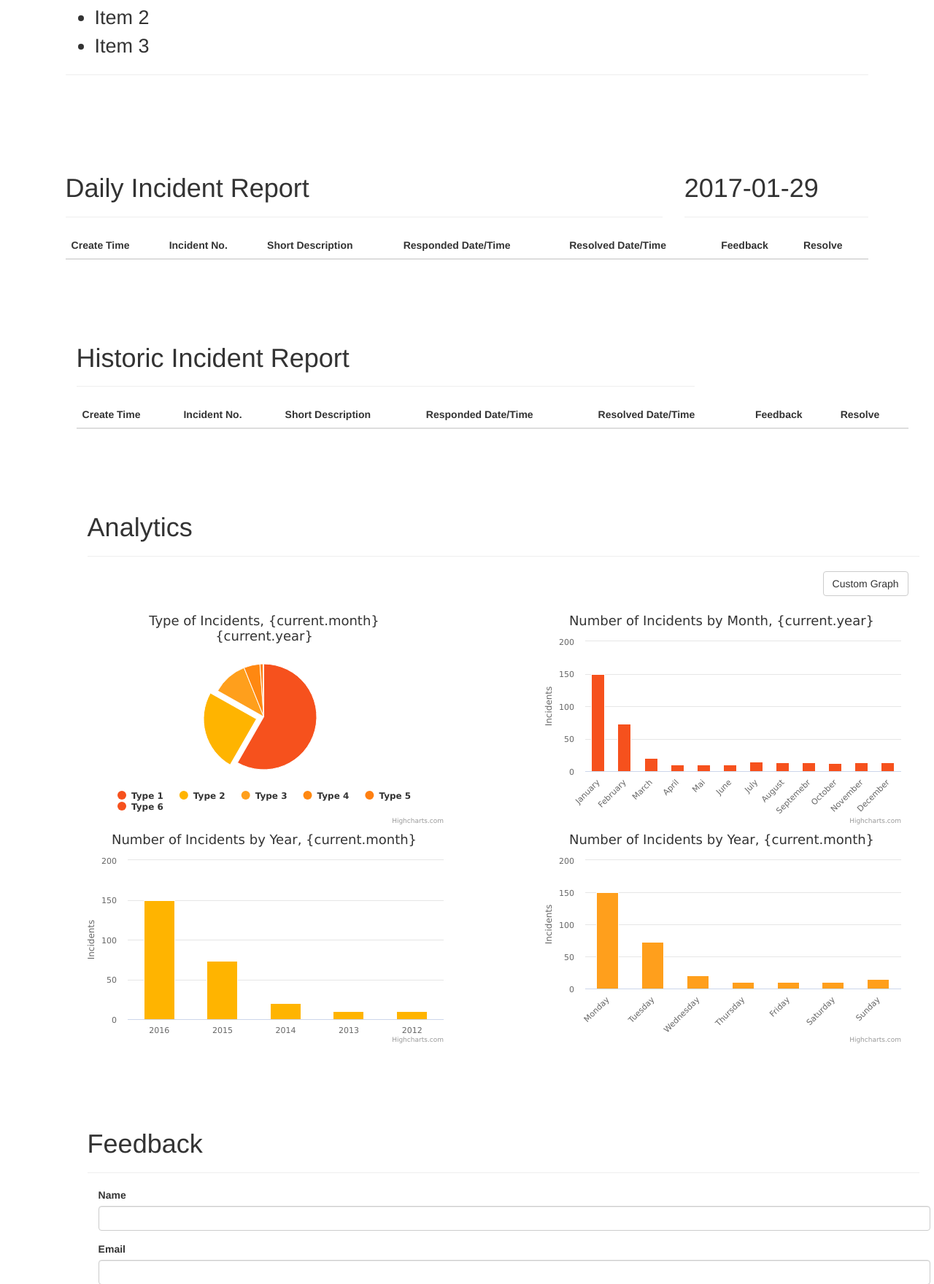
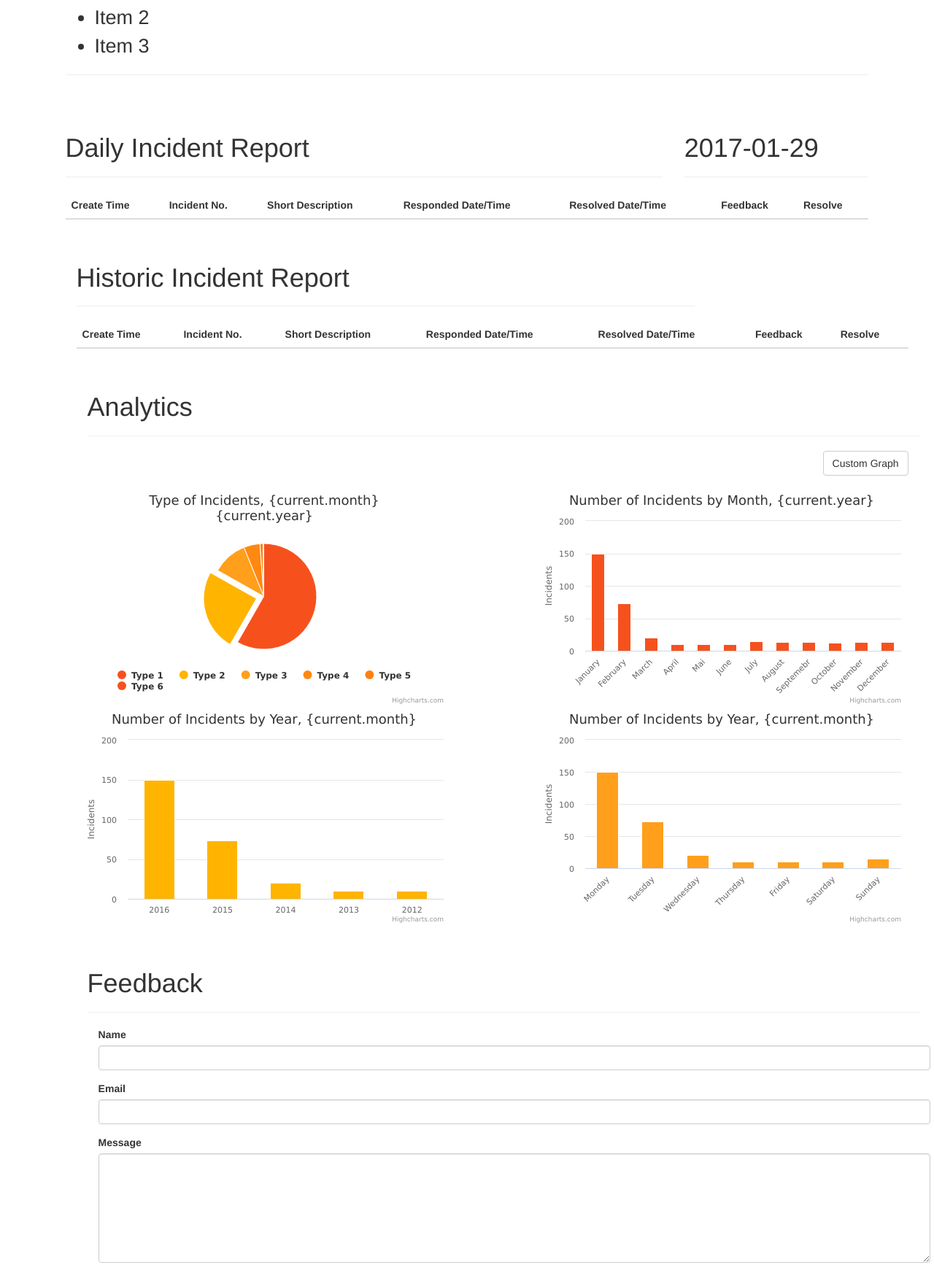
Before and after one commit to TeeJayYang/steelAlive, a Django app: page / in a window 1280 px wide. Shown: the part 238-1998 px from the top of the page at 73% size. Run offline with Django 3.2, Linux system fonts and the light colour scheme; data that the repository does not hold is empty; some libraries are stand-ins or nearby versions.

Commit message:
finalizing integration

```diff
--- a/templates/app/base.html
+++ b/templates/app/base.html
@@ -217,7 +217,7 @@
 
         <!-- <div class="container theme-showcase" role="main"> -->
         <div id=1></div>
-        <div style="height:75px"></div>
+        <div style="height:20px"></div>
 
         <!-- <div class="container"> -->
           <div class="row">
@@ -272,7 +272,7 @@
 
 <!-- HISTORIC -->
         <div id="2"></div>
-        <div style="height:75px"></div>
+        <div style="height:20px"></div>
 
 
         <div class="container">
@@ -324,7 +324,7 @@
 
 <!--STATS START-->
               <div id=3></div>
-              <div style="height:75px"></div>
+              <div style="height:20px"></div>
               <a name="statistics"></a>
               <div class="container">
                 <div class="page-header text-left"><h1>Analytics</h1></div>
@@ -344,7 +344,7 @@
 
 <!-- FEEDBACK -->
         <div id=5></div>
-        <div style="height:75px"></div>
+        <div style="height:20px"></div>
         <div class="container">
           <div class="page-header text-left"><h1>Feedback</h1></div>
         </div>
@@ -378,13 +378,13 @@
                     </div>
 
               </div>
-              <div style="height:200px"></div>
+              <div style="height:20px"></div>
         </div>
 
 <!-- RESOLVE -->
 
     <div id=6></div>
-    <div style="height:75px"></div>
+    <div style="height:20px"></div>
     <div class="container">
       <div class="page-header text-left"><h1>Resolution</h1></div>
     </div>
```
